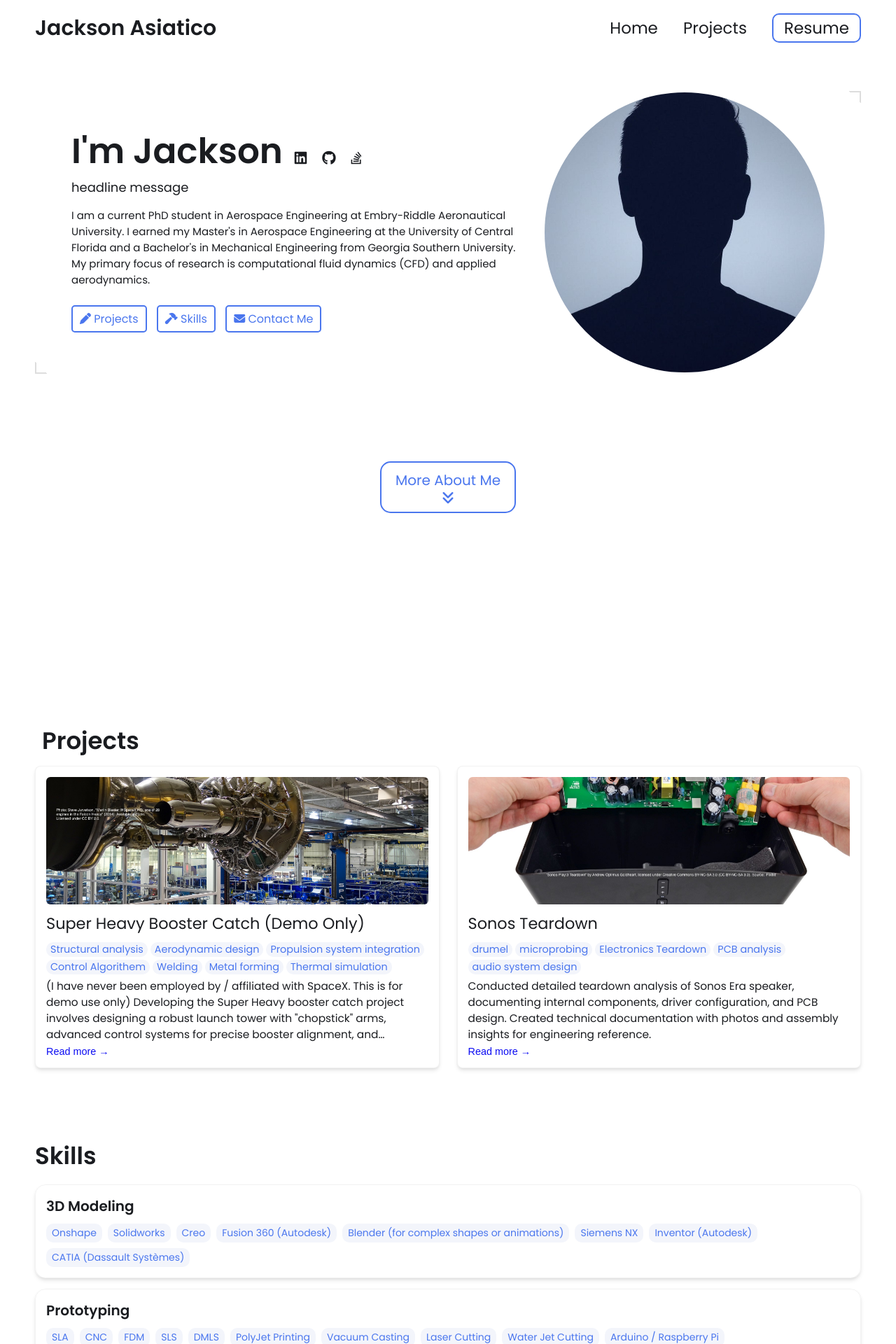
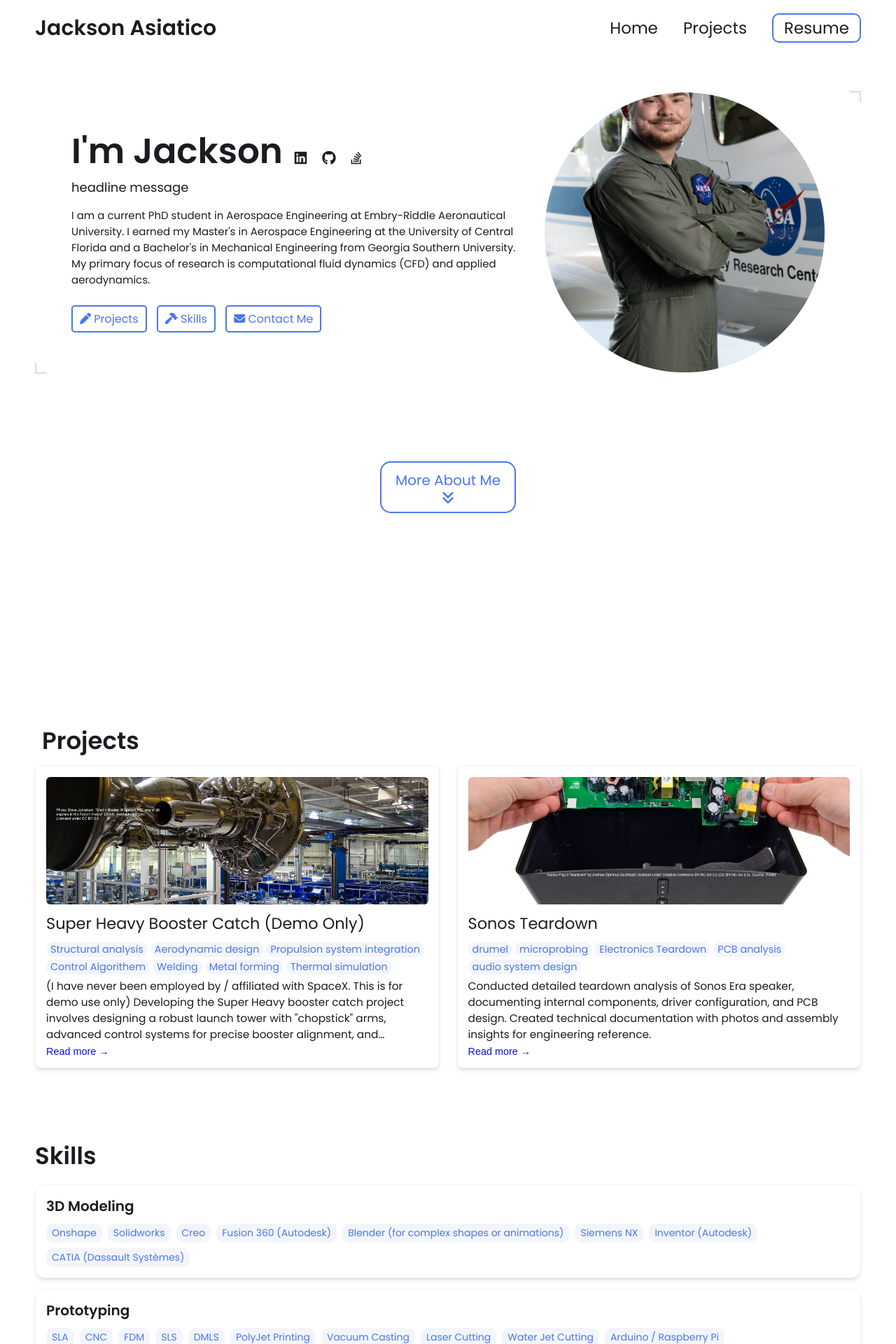
Before and after one commit to jasiatico/jasiatico.github.io, a Jekyll site: the page built from index.html, in a window 1280 px wide. Shown: the top 1920 px of the page at 70% size. Built offline with Jekyll 4.4.1, drawn with Linux system fonts in a browser that asks for light colours.

Commit message:
added profile picture

```diff
--- a/_config.yml
+++ b/_config.yml
@@ -20,7 +20,7 @@ description: >- # dont remove this line. this will ignore all new lines until th
   My primary focus of research is computational fluid dynamics (CFD) and applied aerodynamics.
 
 # Place your profile image in /assets/images/profile-image/folder and edit the file name
-profile_image: ./assets/images/profile-image/avatar.jpeg
+profile_image: ./assets/images/profile-image/avatar2.JPG
 
 
 # Link your resume
```
Also changed, not shown: assets/images/profile-image/avatar2.JPG (added).
